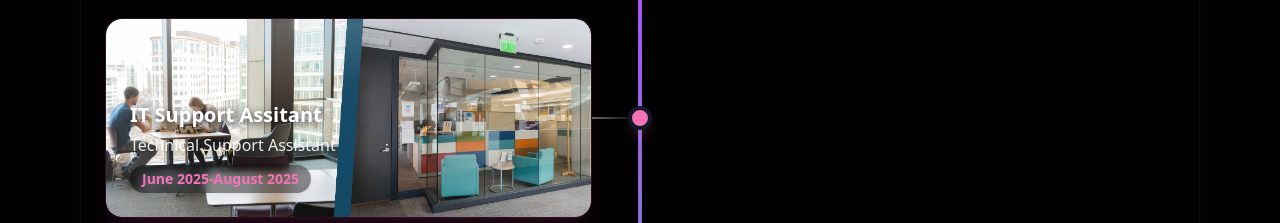
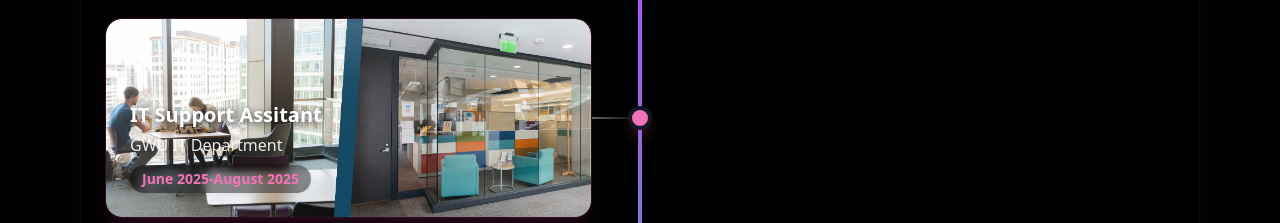
Before and after one commit to Zeareau/websitev2, a React (Vite) app: page /experience in a window 1280 px wide. Shown: the part 1200-1423 px from the top of the page. Built offline with nearby package versions, Linux system fonts and the light colour scheme.

Commit message:
Updated it experience

```diff
--- a/src/pages/Experience.jsx
+++ b/src/pages/Experience.jsx
@@ -59,7 +59,7 @@ export default function ExperiencePage() {
     },
     {
       title: "IT Support Assitant",
-      company: "Technical Support Assistant",
+      company: "GWU IT Department",
       period: "June 2025-August 2025",
       description: "Supported the entire engineering, public health, and library departments by resolving 200+ technical issues monthly with a 99% satisfaction rate.",
       skills: ["AWS", "Cloud Architecture", "Training"],
```
Also changed, not shown: 3 other files (tests, documents, lock files or other folders).
